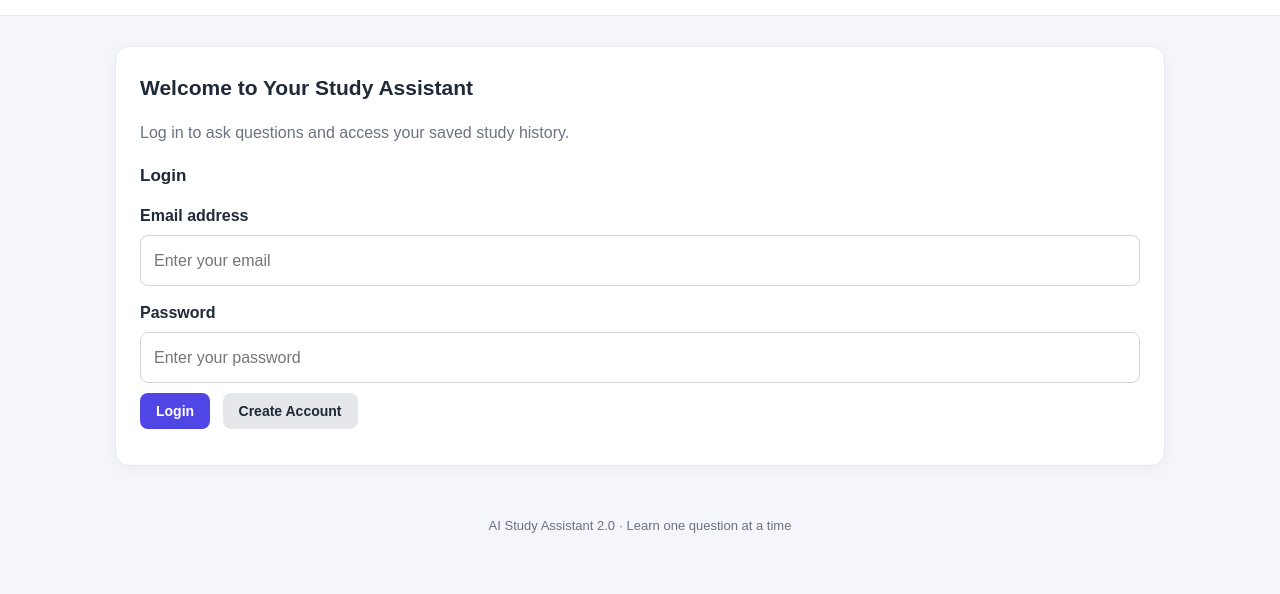
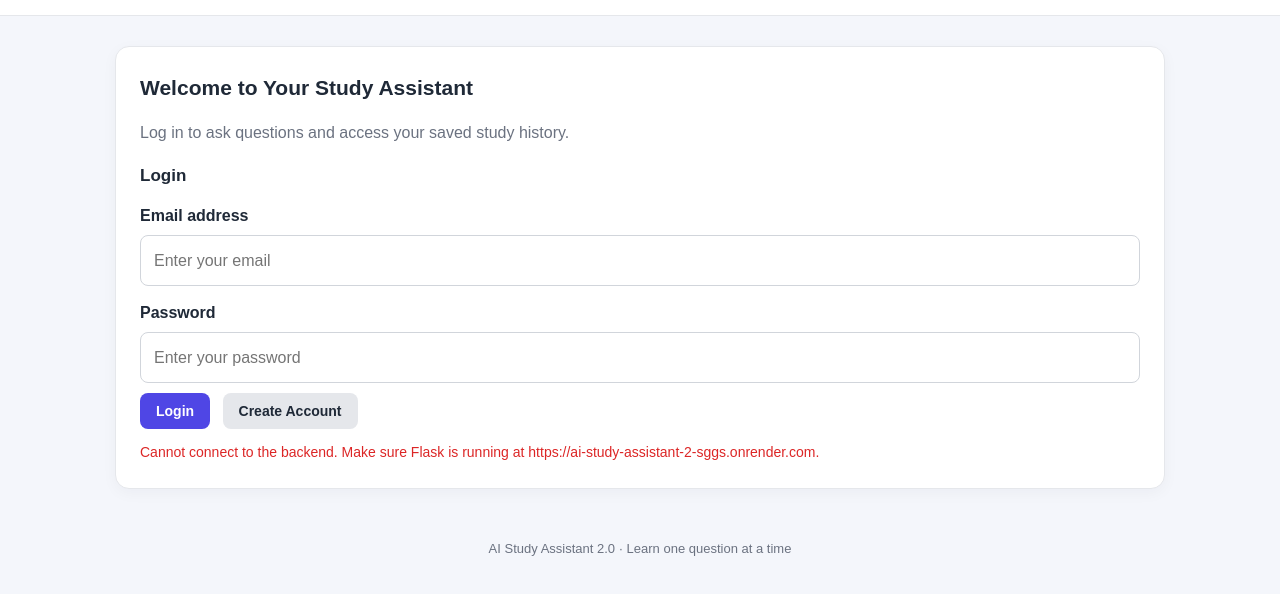
Before and after one commit to zain0333/ai-study-assistant-2, a plain HTML site: page frontend/index.html in a window 1280 px wide. Shown: the part 82-676 px from the top of the page. Drawn offline with nearby package versions, Linux system fonts and the light colour scheme; no server answers.

Commit message:
Update frontend for online deployment

```diff
--- a/frontend/index.html
+++ b/frontend/index.html
@@ -466,7 +466,7 @@
     <footer>AI Study Assistant 2.0 · Learn one question at a time</footer>
 
     <script>
-        const API_URL = "http://127.0.0.1:5000";
+        const API_URL = "https://ai-study-assistant-2-sggs.onrender.com";
         const MAX_HISTORY = 10;
         const TOKEN_KEY = "studyAssistantToken";
 
```
